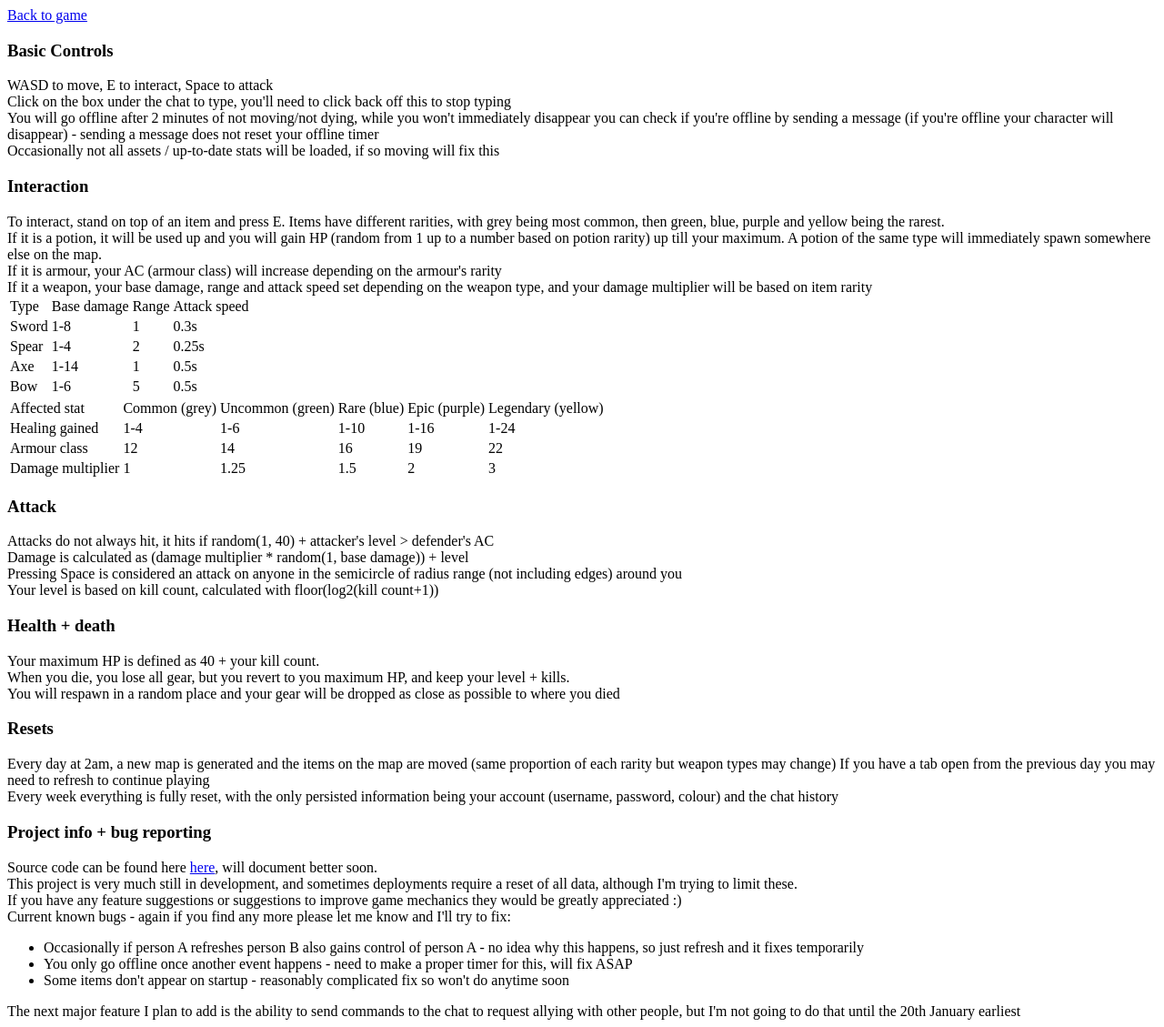
After one commit to ice-cube-1/multiplayer-game-gcse, a Flask app: page /help in a window 1280 px wide. The commit adds this page. Shown: the whole page at 91% size. Run offline with Flask 3, Linux system fonts and the light colour scheme; parts of the project's set-up code (start-up, migrations or seed data) failed here and were passed over.

Commit message:
added info page

```diff
--- a/app.py
+++ b/app.py
@@ -47,8 +47,15 @@ def attack(toAttack,attacker):
             socketio.emit('item_positions', items)
             socketio.emit('new_positions',  {"objects": [i.to_dict() for i in players]})
             storeColor = players[toAttack].color
+            storemaxHP = players[toAttack].maxhp
+            storeKills = players[toAttack].killCount
+            storeProficiency=players[toAttack].proficiency
             players[toAttack] = Player(players[toAttack].name,players[toAttack].password)
             players[toAttack].color = storeColor
+            players[toAttack].maxhp=storemaxHP
+            players[toAttack].killCount=storeKills
+            players[toAttack].proficiency=storeProficiency
+            players[toAttack].hp=storemaxHP
             messages.append([f'{players[toAttack].name} was killed by {attacker.name}',"black"])
             socketio.emit('message',[messages[-1]])
             return 1
@@ -180,8 +187,9 @@ class Player:
         elif charin == "Space":
             self.killCount += findTarget(self)
             playersInfo = [i.getInfoInString() for i in players if i.hp > 0]
+            self.proficiency = math.floor(math.log(self.killCount+1,2))
+            self.maxhp=40+self.killCount
             socketio.emit('PlayersInfo',sorted(playersInfo, key = lambda x: int(x[2]),reverse=True))
-            self.proficiency = math.floor(math.log(self.killCount+1,2))
         elif charin == "E":
             self = interact(self)
     def to_dict(self):
@@ -326,6 +334,10 @@ def index():
 def main():
     return render_template('main.html')
 
+@app.route('/help')
+def help():
+    return render_template('help.html')
+
 @socketio.on('message')
 def handle_message(msg):
     zombify()
--- /dev/null
+++ b/templates/help.html
@@ -0,0 +1,56 @@
+<!DOCTYPE html>
+<head>
+    <title>Help - Multiplayer-game-gcse</title>
+</head>
+<body>
+    <a href="/main">Back to game</a>
+    <h3>Basic Controls</h3>
+    WASD to move, E to interact, Space to attack<br/>
+    Click on the box under the chat to type, you'll need to click back off this to stop typing<br/>
+    You will go offline after 2 minutes of not moving/not dying, while you won't immediately disappear you can check if you're offline by sending a message
+    (if you're offline your character will disappear) - sending a message does not reset your offline timer<br/>
+    Occasionally not all assets / up-to-date stats will be loaded, if so moving will fix this<br/>
+    <h3>Interaction</h3>
+    To interact, stand on top of an item and press E. Items have different rarities, with grey being most common, then green, blue, purple and yellow being the rarest.<br/>
+    If it is a potion, it will be used up and you will gain HP (random from 1 up to a number based on potion rarity) up till your maximum.
+    A potion of the same type will immediately spawn somewhere else on the map.<br/>
+    If it is armour, your AC (armour class) will increase depending on the armour's rarity <br/>
+    If it a weapon, your base damage, range and attack speed set depending on the weapon type, and your damage multiplier will be based on item rarity <br/>
+    <table>
+        <tr><td>Type</td><td>Base damage</td><td>Range</td><td>Attack speed</td></tr>
+        <tr><td>Sword</td><td>1-8</td><td>1</td><td>0.3s</td></tr>
+        <tr><td>Spear</td><td>1-4</td><td>2</td><td>0.25s</td></tr>
+        <tr><td>Axe</td><td>1-14</td><td>1</td><td>0.5s</td></tr>
+        <tr><td>Bow</td><td>1-6</td><td>5</td><td>0.5s</td></tr>
+    </table>
+    <table>
+        <tr><td>Affected stat</td><td>Common (grey)</td><td>Uncommon (green)</td><td>Rare (blue)</td><td>Epic (purple)</td><td>Legendary (yellow)</td></tr>
+        <tr><td>Healing gained</td><td>1-4</td><td>1-6</td><td>1-10</td><td>1-16</td><td>1-24</td></tr>
+        <tr><td>Armour class</td><td>12</td><td>14</td><td>16</td><td>19</td><td>22</td></tr>
+        <tr><td>Damage multiplier</td><td>1</td><td>1.25</td><td>1.5</td><td>2</td><td>3</td></tr>
+    </table>
+    <h3>Attack</h3>
+    Attacks do not always hit, it hits if random(1, 40) + attacker's level > defender's AC<br/>
+    Damage is calculated as (damage multiplier * random(1, base damage)) + level<br/>
+    Pressing Space is considered an attack on anyone in the semicircle of radius range (not including edges) around you<br/>
+    Your level is based on kill count, calculated with floor(log2(kill count+1))
+    <h3>Health + death</h3>
+    Your maximum HP is defined as 40 + your kill count.<br/>
+    When you die, you lose all gear, but you revert to you maximum HP, and keep your level + kills.<br/>
+    You will respawn in a random place and your gear will be dropped as close as possible to where you died<br/>
+    <h3>Resets</h3>
+    Every day at 2am, a new map is generated and the items on the map are moved (same proportion of each rarity but weapon types may change)
+    If you have a tab open from the previous day you may need to refresh to continue playing<br/>
+    Every week everything is fully reset, with the only persisted information being your account (username, password, colour) and the chat history<br/>
+    <h3>Project info + bug reporting</h3>
+    Source code can be found here <a href="https://github.com/ice-cube-1/multiplayer-game-gcse">here</a>, will document better soon.<br/>
+    This project is very much still in development, and sometimes deployments require a reset of all data, although I'm trying to limit these.<br/>
+    If you have any feature suggestions or suggestions to improve game mechanics they would be greatly appreciated :)<br/>
+    Current known bugs - again if you find any more please let me know and I'll try to fix:
+    <ul>
+        <li>Occasionally if person A refreshes person B also gains control of person A - no idea why this happens, so just refresh and it fixes temporarily</li>
+        <li>You only go offline once another event happens - need to make a proper timer for this, will fix ASAP</li>
+        <li>Some items don't appear on startup - reasonably complicated fix so won't do anytime soon</li>
+    </ul>
+    The next major feature I plan to add is the ability to send commands to the chat to request allying with other people, but I'm not going to do that until the 20th January earliest<br/>
+</body>
```
Also changed, not shown: templates/main.html (+1 -9 lines).
